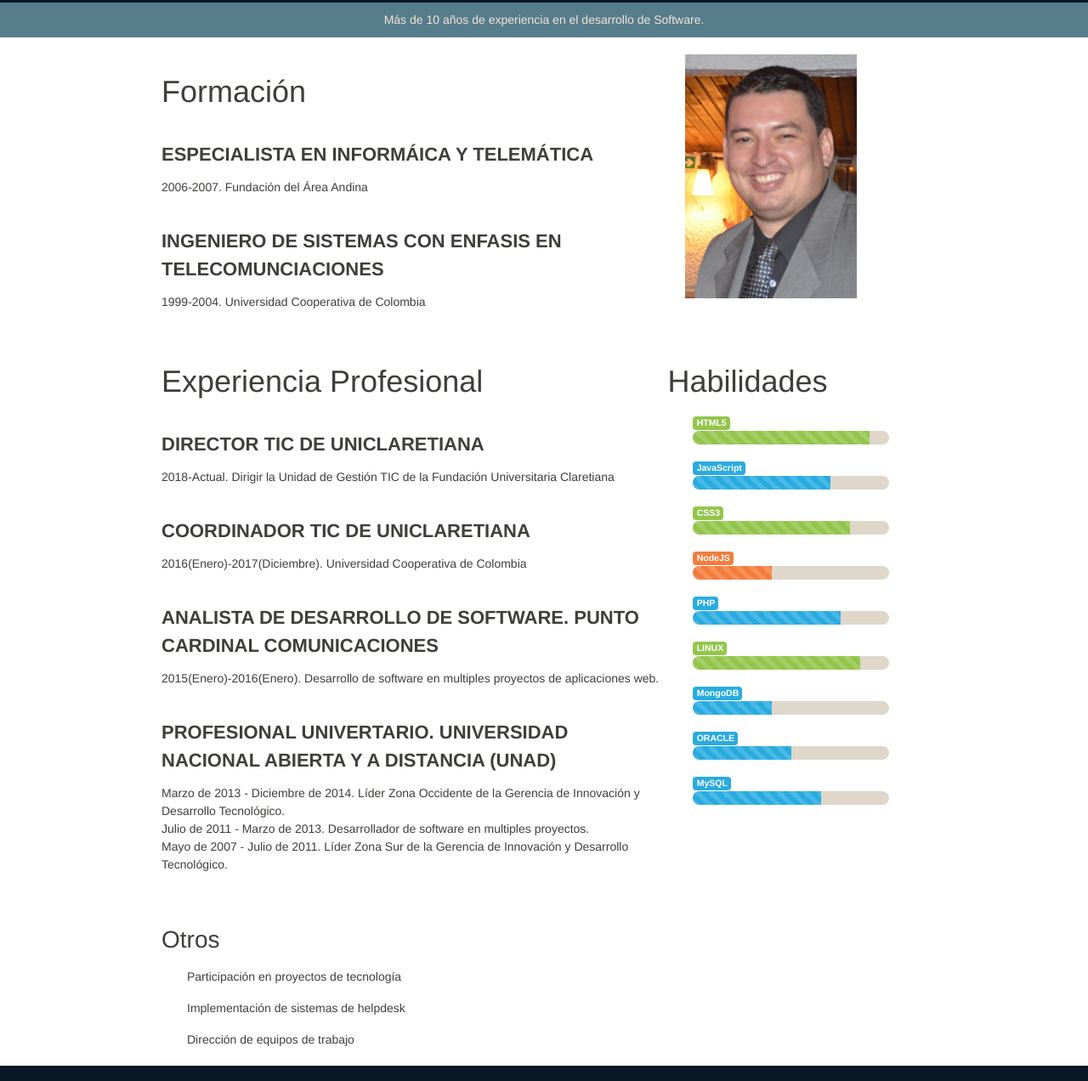
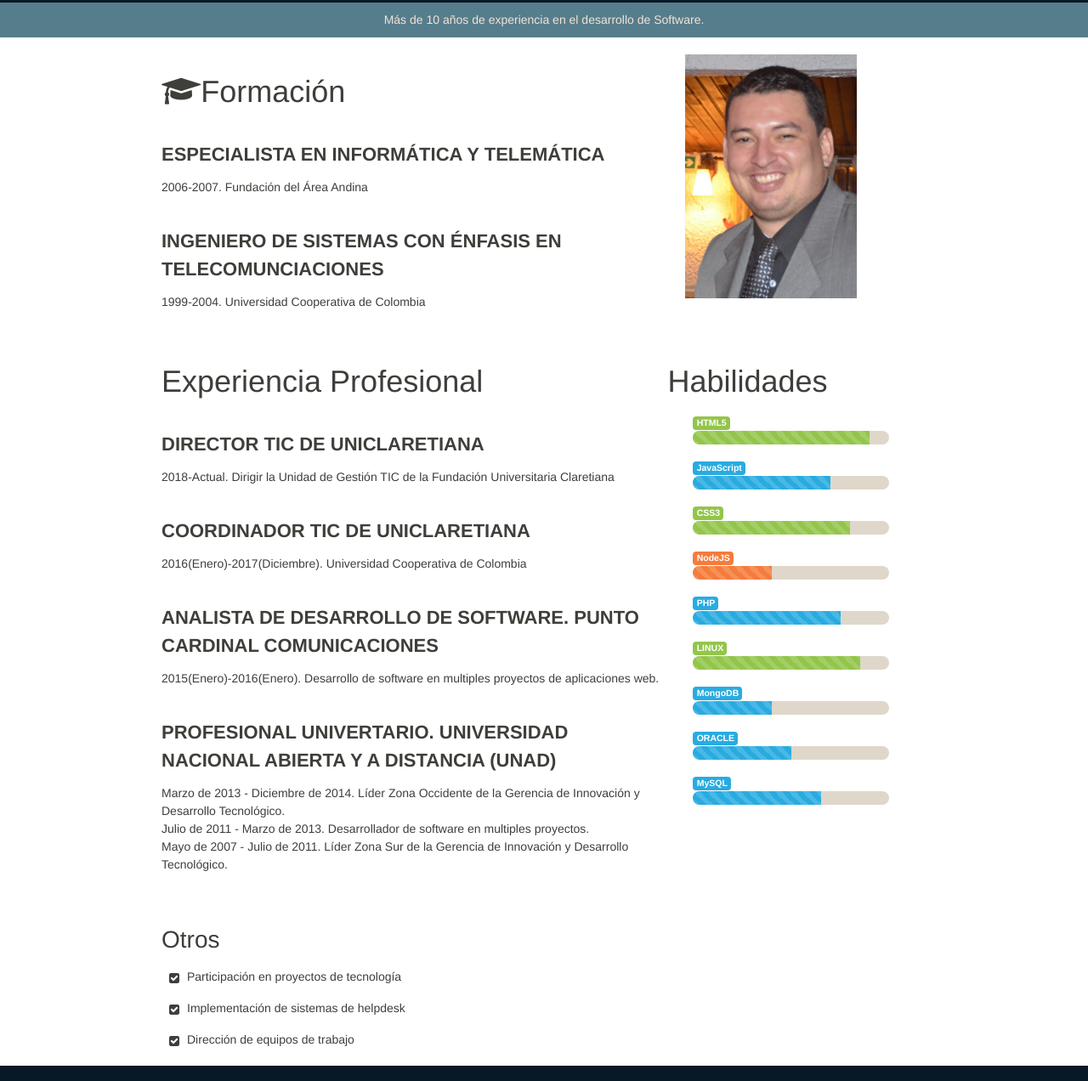
Before and after one commit to nsramosarteaga/nsramosarteaga.github.com, a plain HTML site: page cv/index.html in a window 1280 px wide. Shown: the part 84-1356 px from the top of the page at 85% size. Drawn offline with nearby package versions, Linux system fonts and the light colour scheme.

```diff
--- a/cv/estilos.css
+++ b/cv/estilos.css
@@ -80,6 +80,11 @@
   margin-left:30px;
   list-style: none;
 }
+
+.bloque.social-accounts{
+  margin-top: 5px;
+}
+
 .social-accounts ul{
   list-style: none;
   display: flex;
--- a/cv/index.html
+++ b/cv/index.html
@@ -28,11 +28,11 @@
 
       <div>
         <div class="formacion">
-          <h3>Formación</h3>
+          <h3><i class="fa fa-graduation-cap"></i>Formación</h3>
           <dl>
-            <dt>Especialista en Informáica y Telemática</dt>
+            <dt>Especialista en Informática y Telemática</dt>
             <dd>2006-2007. Fundación del Área Andina</dd>
-            <dt>Ingeniero de Sistemas con enfasis en Telecomunciaciones</dt>
+            <dt>Ingeniero de Sistemas con énfasis en Telecomunciaciones</dt>
             <dd>1999-2004. Universidad Cooperativa de Colombia</dd>
           </dl>
         </div>
@@ -45,7 +45,7 @@
 
       <div class="bloque">
         <div class="experiencia">
-          <h3>Experiencia Profesional</h3>
+          <h3><i class="fa fa-code."></i>Experiencia Profesional</h3>
           <dl>
             <dt>Director TIC de Uniclaretiana</dt>
             <dd>2018-Actual. Dirigir la Unidad de Gestión TIC de la Fundación Universitaria Claretiana</dd>
@@ -107,9 +107,9 @@
       <div class="bloque">
         <h2>Otros</h2>
           <ul class="fa-ul">
-            <li><span class="fa-li"><i class="fas fa-check-square"></i></span>Participación en proyectos de tecnología</li>
-            <li><span class="fa-li"><i class="fas fa-check-square"></i></span>Implementación de sistemas de helpdesk</li>
-            <li><span class="fa-li"><i class="fas fa-check-square"></i></span>Dirección de equipos de trabajo</li>
+            <li><span class="fa-li"><i class="fa fa-check-square"></i></span>Participación en proyectos de tecnología</li>
+            <li><span class="fa-li"><i class="fa fa-check-square"></i></span>Implementación de sistemas de helpdesk</li>
+            <li><span class="fa-li"><i class="fa fa-check-square"></i></span>Dirección de equipos de trabajo</li>
           </ul>
       </div>
 
```
Also changed, not shown: 2 other files.
